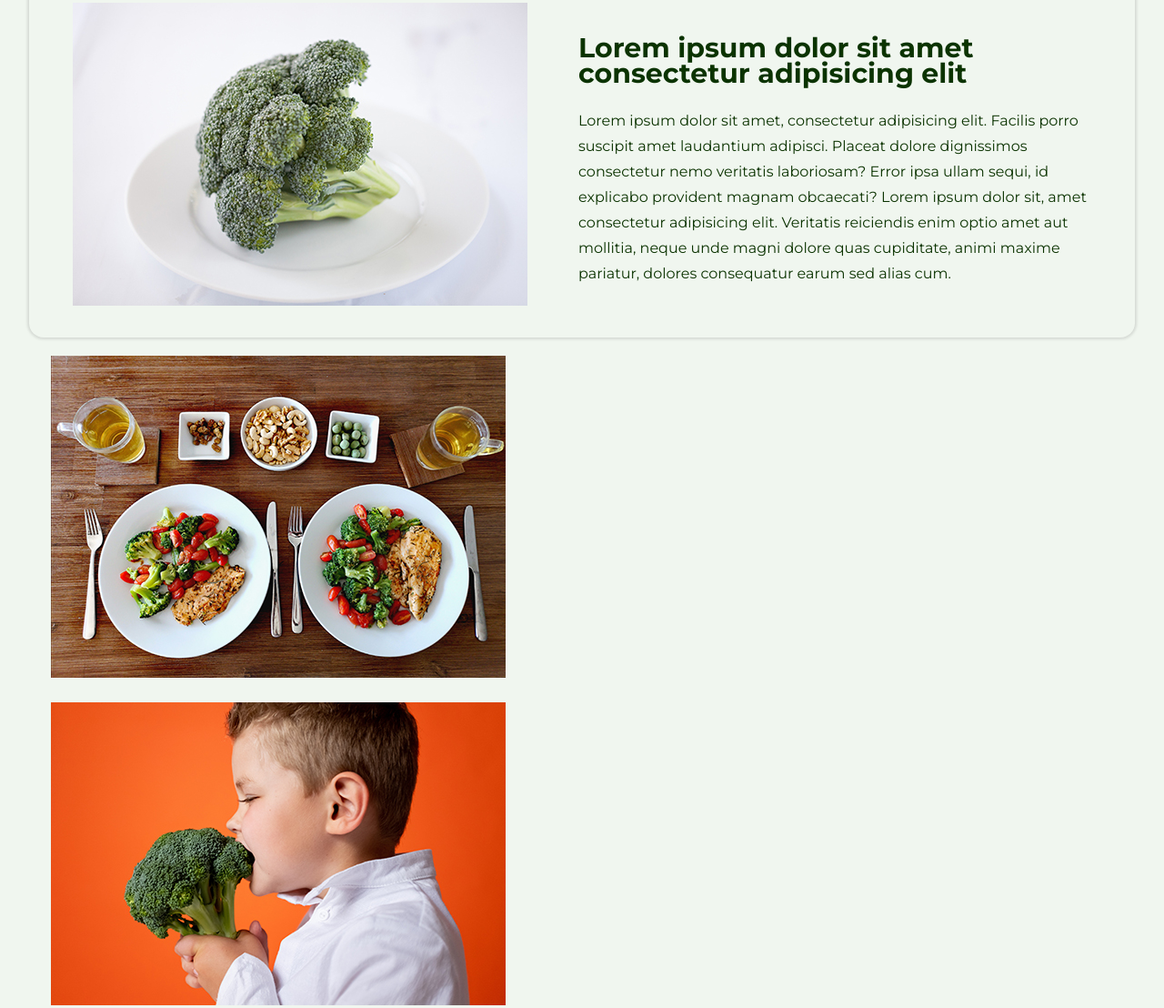
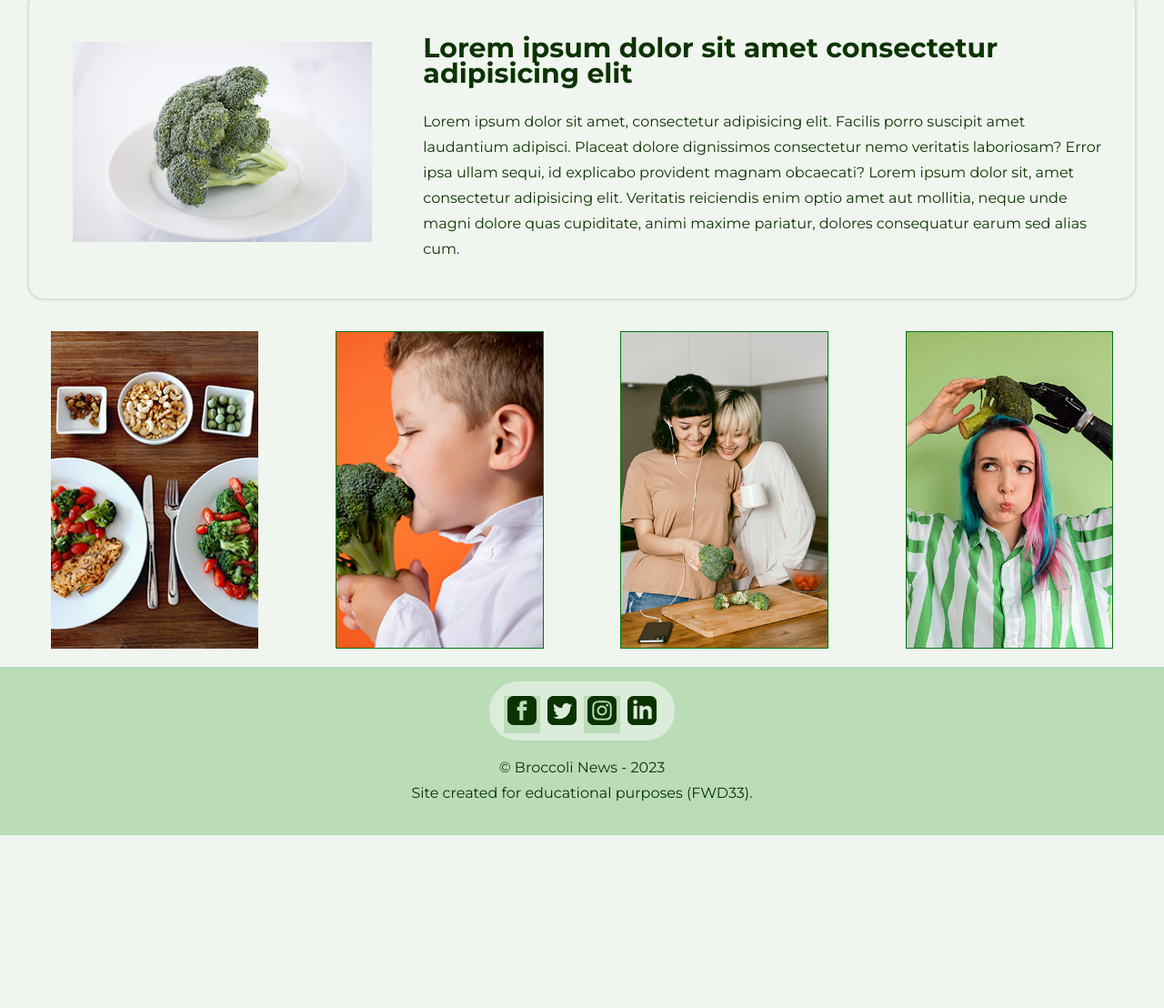
Before and after one commit to manytrout/exciting-news, a plain HTML site: page index.html in a window 1280 px wide. Shown: the part 203-1311 px from the top of the page at 91% size. After the commit the page ends 1121 px from the top, so only its background shows below. Drawn offline with Linux system fonts and the light colour scheme.

Commit message:
added some selectors and comments on most of my changes

```diff
--- a/index.html
+++ b/index.html
@@ -70,8 +70,6 @@
 
         </header>
 
-        <!-- all these IDs can be changed later as we want to they are just so i can imagine where they might go on the page -->
-
         <section id="headline-main">
 
             <figure>
@@ -85,16 +83,16 @@
 
         </section>
 
-        <section id="sidebar-local-interest">
+        <section id="headline-secondary">
+
             <figure>
                 <img src="images/dinner-time.jpg" alt="Dinner plates full of food on a table">
             </figure>
+
             <figure>
                 <img src="images/kid-biting-broccoli.jpg" alt="A young boy biting into broccoli">
             </figure>
-        </section>
 
-        <section id="headline-secondary">
             <figure>
                 <img src="images/couple-cutting-broccoli.jpg" alt="A couple of women smiling together and cutting broccoli">
             </figure>
@@ -102,7 +100,10 @@
             <figure>
                 <img src="images/girl-with-broccoli-on-head.jpg" alt="A woman holding broccoli on the top of her head and making a silly face">
             </figure>
+
         </section>
+
+
 
     </main>
 
--- a/styles/style.css
+++ b/styles/style.css
@@ -3,16 +3,16 @@
 - 3 or more custom CSS properties (Done!)
 - 1 or more instance of each of the following:
     * Descendant (Done!)
-    * Child
+    * Child (done!)
     * Adjacent
-    * General Sibling
-    * Attribute Selector
-    * Any of the following pseudo selectors: :first-child, :last-child, :nth-child()
+    * General Sibling (done!)
+    * Attribute Selector (done!)
+    * Any of the following pseudo selectors: :first-child, :last-child, :nth-child(). (done!)
 - At least one of the following CSS technologies (one of each or one of this list?):
     * CSS transitions (Done! h2 changes on hover)
     * CSS animations
     * CSS transforms
-- Web page must be fully responsive and be usable between screen width of 320px and 1920px. (Close to being done, I hope? there is some oddness along the sides, i think it's in site-main.)
+- Web page must be fully responsive and be usable between screen width of 320px and 1920px. (Close to being done, I hope? there is some oddness along the sides sometimes.)
 - Make sure everything is merged into the main branch before submitting assignment.  */
 
 /********** Global Variables **********/
@@ -21,6 +21,7 @@
 	--brand-color: #04760e;  /* Random shades of green, can be changed later */
 	--text-color: #0b3300;
 	--banner-color: #badcb7;
+	--alternating-color-odd: #eaf1ea;
 	--background-color: #f0f6ef;
 	--box-shadow: 0 0.25rem 0.125rem -0.125rem #808080c9;
 }
@@ -61,6 +62,11 @@ a:active {
 	color: var(--text-color);
 }
 
+/* not sure what to do about h1, if it's not 1.1 then at 320w the bottom of the first line touches the top of the second line*/
+h1 {
+	line-height: 1.1;
+}
+
 h2 {
 	transition-property: font-size, var(--text-color);
 	transition-duration: .3s;
@@ -70,6 +76,27 @@ h2 {
 h2:hover{
 	font-size: 1.512em;
 	color:#0c3900
+}
+
+img[alt*="broc"] {
+	border: 1px solid var(--brand-color);
+}
+
+/* https://css-tricks.com/a-responsive-grid-layout-with-no-media-queries/
+this only targets sectons after headline-main */
+section ~ section {
+		--auto-grid-min-size: 16rem;
+		display: grid;
+		grid-template-columns: repeat(auto-fit, minmax(var(--auto-grid-min-size), 1fr));
+		grid-gap: .3rem;
+		justify-items: center;
+	  }
+
+
+figure > img {
+	width: 100%;
+	height: 100%;
+	object-fit: cover;
 }
 /********** Site Header & Navigation **********/
 
@@ -162,6 +189,12 @@ h2:hover{
 	text-shadow: 2px 4px 10px #ffffff79;
 }
 
+li:nth-child(odd) {
+	background-color: var(--alternating-color-odd);
+}
+
+
+
 #site-navigation a {
 	display: block;
 	text-decoration: none;
@@ -188,6 +221,8 @@ h2:hover{
 	transform: translateY(4.5rem);
 	background-color: whitesmoke;
 }
+
+
 
 @media (min-width: 62.5rem) {
 
@@ -268,10 +303,11 @@ fixed some flex issues*/
 		width: 90vw;
 		margin: 1rem;
 	}
+
+	li:nth-child(odd) {
+		background-color: var(--banner-color)
+	}
 }
-
-
-
 
 /********** Site Footer **********/
 
```
